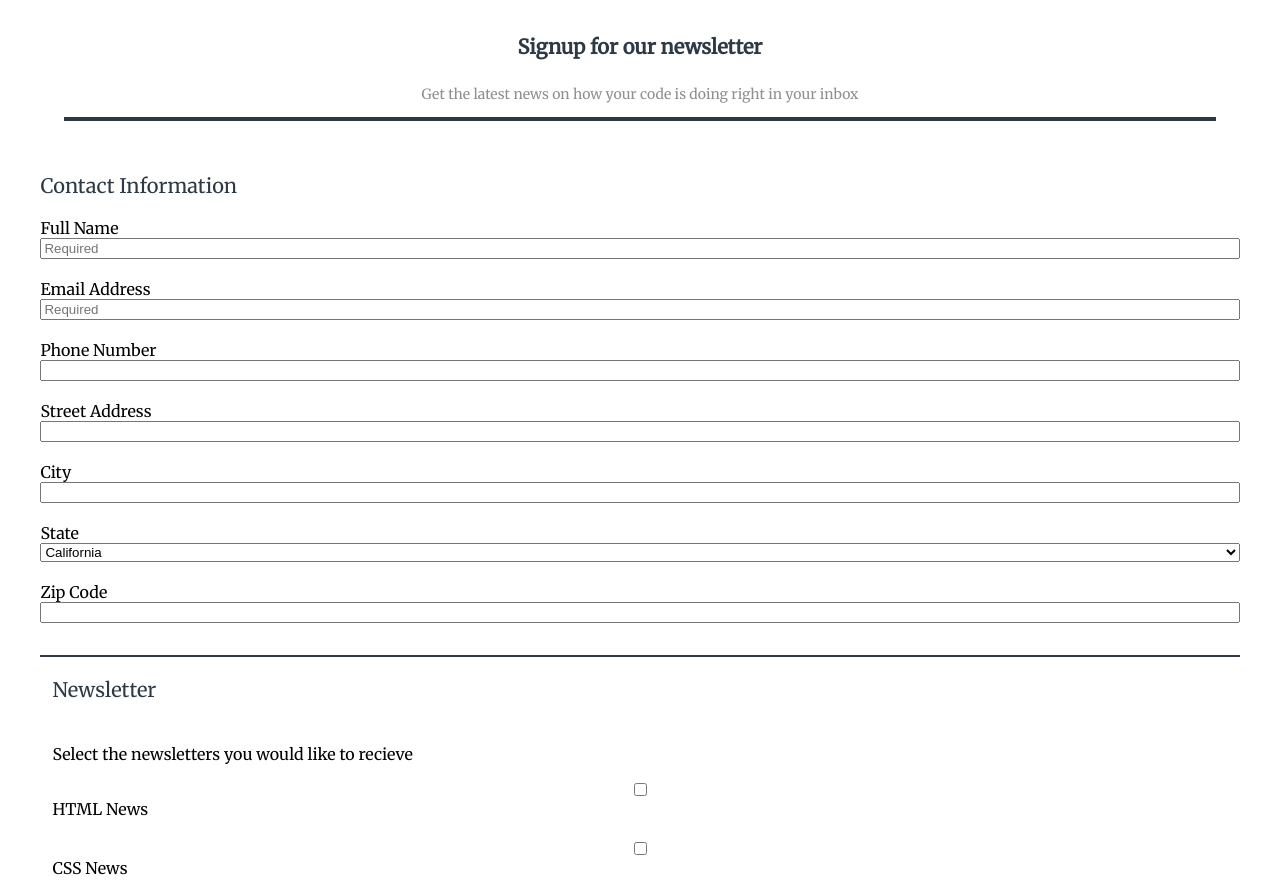
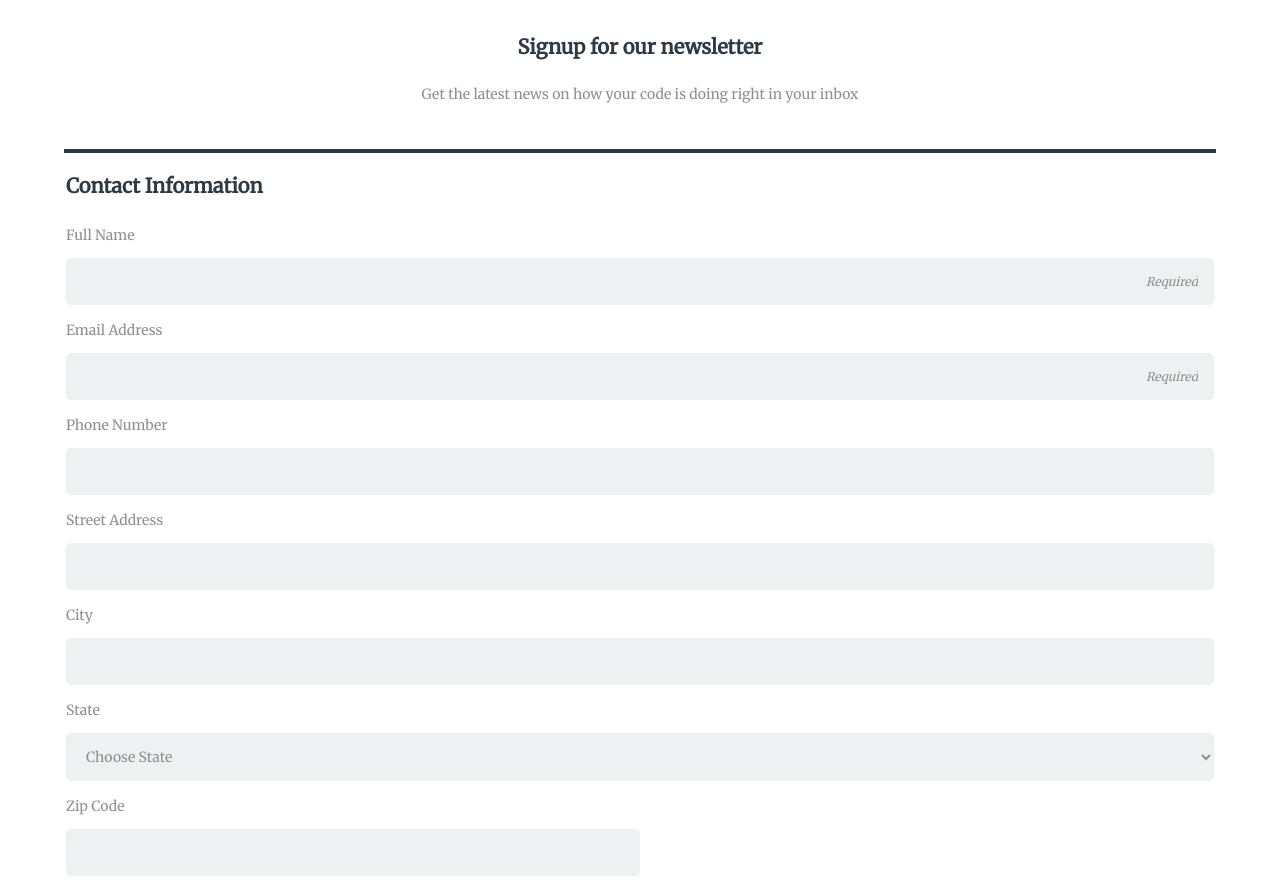
Before and after one commit to fridaojala/Techdegree-project-3, a plain HTML site: page index.html in a window 1280 px wide. Shown: the part 72-952 px from the top of the page. Drawn offline with Linux system fonts and the light colour scheme.

Commit message:
work in progress

```diff
--- a/css/styles.css
+++ b/css/styles.css
@@ -6,11 +6,17 @@
 body {
     font-size: 16px;
     font-family: 'Merriweather', serif;
+    margin: 0;
+}
+
+.container {
+    width: 90%;
     margin: 0 auto;
 }
 
 /*Header styles*/
 header {
+    width: 100%;
     background-color: #2d3945;
 }
 
@@ -25,10 +31,9 @@ header h1 {
 
 /*Main styles*/
 section {
-    width: 90%;
-    margin: 0 auto;
     text-align: center;
     border-bottom: solid 4px #2d3945;
+    padding-bottom: 2em;
 }
 
 section h2 {
@@ -37,33 +42,92 @@ section h2 {
     padding: 1em 0 .5em;
 }
 
-section p {
+p {
     color: #8f8f8f;
     font-size: 14px;
 }
 
 /*Form styles*/
 form {
-    width: 94%;
-    margin: 2em auto;
     text-decoration: none;
-    display: flex;
-    flex-direction: column;
 }
 
 fieldset {
     border: none;
-    display: flex;
-    flex-direction: column;
+    padding: 0;
 }
 
 legend {
     font-size: 1.25rem;
     color: #2d3945;
     padding: 1em 0;
+    font-weight: bold;
+}
+
+.flex {
+    display: flex;
+    flex-direction: column;
+    padding: .5em 0;
+}
+
+input[type="text"],
+input[type="email"],
+input[type="tel"],
+select,
+textarea {
+    background-color: #eff0f1;
+    border: none;
+    padding: 1rem;
+    border-radius: 5px;
+}
+
+input:focus-visible,
+select:focus-visible,
+textarea:focus-visible {
+    outline: none;
+}
+
+input:focus,
+select:focus,
+textarea:focus {
+    outline: 2px solid #2d3945;
+}
+
+label {
+    color: #8f8f8f;
+    font-size: 14px;
+    padding-bottom: 1em;
+}
+
+::placeholder {
+    font-family: 'Merriweather', serif;
+    font-style: italic;
+    text-align: right;
+    font-size: 12px;
+    color: #8f8f8f;
+}
+
+select {
+    font-family: 'Merriweather', serif;
+    color: #8f8f8f;
+    font-size: 14px;
+    max-height: 48px;
+}
+
+.zip-container {
+    width: 50%;
 }
 
 .border {
     border-bottom: 2px solid #2d3945;
     padding: 0 0 2em 0;
 }
+
+input[type="checkbox"],
+input[type="radio"] {
+    margin: 10px 10px 10px 0;
+}
+
+.format-container {
+    padding: 20px 0;
+}
--- a/index.html
+++ b/index.html
@@ -1,5 +1,6 @@
 <!DOCTYPE html>
 <html lang="en">
+
 <head>
     <meta charset="UTF-8">
     <meta name="viewport" content="width=device-width, initial-scale=1.0">
@@ -9,59 +10,76 @@
     <link rel="preconnect" href="https://fonts.gstatic.com" crossorigin>
     <link href="https://fonts.googleapis.com/css2?family=Merriweather&display=swap" rel="stylesheet">
 </head>
+
 <body>
     <header>
         <h1>The code review</h1>
     </header>
 
-    <section>
+    <section class="container">
         <h2>Signup for our newsletter</h2>
         <p>Get the latest news on how your code is doing right in your inbox</p>
     </section>
 
     <main>
-        <form>
+        <form class="container">
 
             <fieldset class="border">
                 <legend>Contact Information</legend>
+                <div class="flex">
                     <label for="name">Full Name</label>
-                <input type="text" id="name" name="input_name" placeholder="Required"><br>
-
+                    <input type="text" id="name" name="input_name" placeholder="Required">
+                </div>
+                <div class="flex">
                     <label for="email">Email Address</label>
-                <input type="email" id="email" name="input_email" placeholder="Required"><br>
-
+                    <input type="email" id="email" name="input_email" placeholder="Required">
+                </div>
+                <div class="flex">
                     <label for="phone">Phone Number</label>
-                <input type="tel" id="phone" name="input_phone"><br>
-
+                    <input type="tel" id="phone" name="input_phone">
+                </div>
+                <div class="flex">
                     <label for="address">Street Address</label>
-                <input type="text" id="address" name="input_address"><br>
-
+                    <input type="text" id="address" name="input_address">
+                </div>
+                <div class="flex">
                     <label for="city">City</label>
-                <input type="text" id="city" name="input_city"><br>
-
+                    <input type="text" id="city" name="input_city">
+                </div>
+                <div class="flex">
                     <label for="state">State</label>
                     <select id="state" name="input_state">
+                        <option hidden>Choose State</option>
                         <option>California</option>
                         <option>New York</option>
                         <option>Texas</option>
                         <option>Miami</option>
-                </select><br>
-
+                    </select>
+                </div>
+                <div class="flex zip-container">
                     <label for="zip">Zip Code</label>
                     <input type="text" id="zip" name="input_zip">
+                </div>
             </fieldset>
 
             <fieldset>
                 <legend>Newsletter</legend>
                 <p>Select the newsletters you would like to recieve</p>
 
-                <input type="checkbox" id="html" name="newsletter_news" value="html_news"><label for="html">HTML News</label><br>
-                <input type="checkbox" id="css" name="newsletter_news" value="css_news"><label for="css">CSS News</label><br>
-                <input type="checkbox" id="javascript" name="newsletter_news" value="javascript_news"><label for="javascript">Javascript News</label><br>
+                <input type="checkbox" id="html" name="newsletter_news" value="html_news"><label for="html">HTML
+                    News</label><br>
+                <input type="checkbox" id="css" name="newsletter_news" value="css_news"><label for="css">CSS
+                    News</label><br>
+                <input type="checkbox" id="javascript" name="newsletter_news" value="javascript_news"><label
+                    for="javascript">Javascript News</label><br>
 
+                <div class="format-container">
                     <label>Newsletter format</label><br>
-                <input type="radio" id="html_format" name="newsletter_format" value="html_format"><label for="html_format">HTML</label><br>
-                <input type="radio" id="text_format" name="newsletter_format" value="text_format"><label for="text_format">Plain text</label><br>
+                    <input type="radio" id="html_format" name="newsletter_format" value="html_format"><label
+                        for="html_format">HTML</label><br>
+                    <input type="radio" id="text_format" name="newsletter_format" value="text_format"><label
+                        for="text_format">Plain text</label><br>
+                </div>
 
                 <label for="other_topics">Other topics you'd like to hear about</label><br>
                 <textarea id="other_topics" name="other_topics"></textarea>
@@ -72,4 +90,5 @@
         </form>
     </main>
 </body>
+
 </html>
```
Lines whose indentation alone changed are shown as unchanged.
